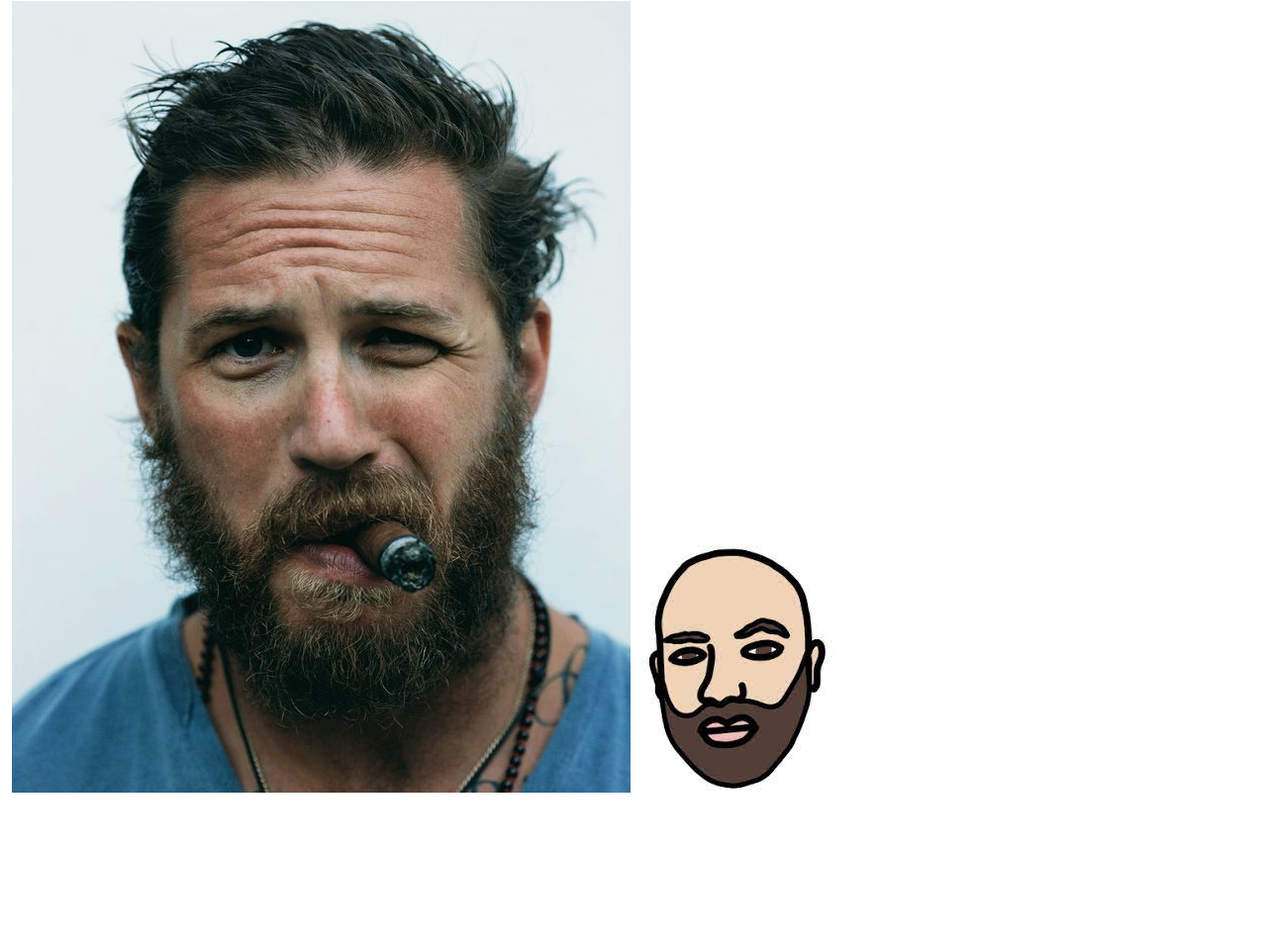
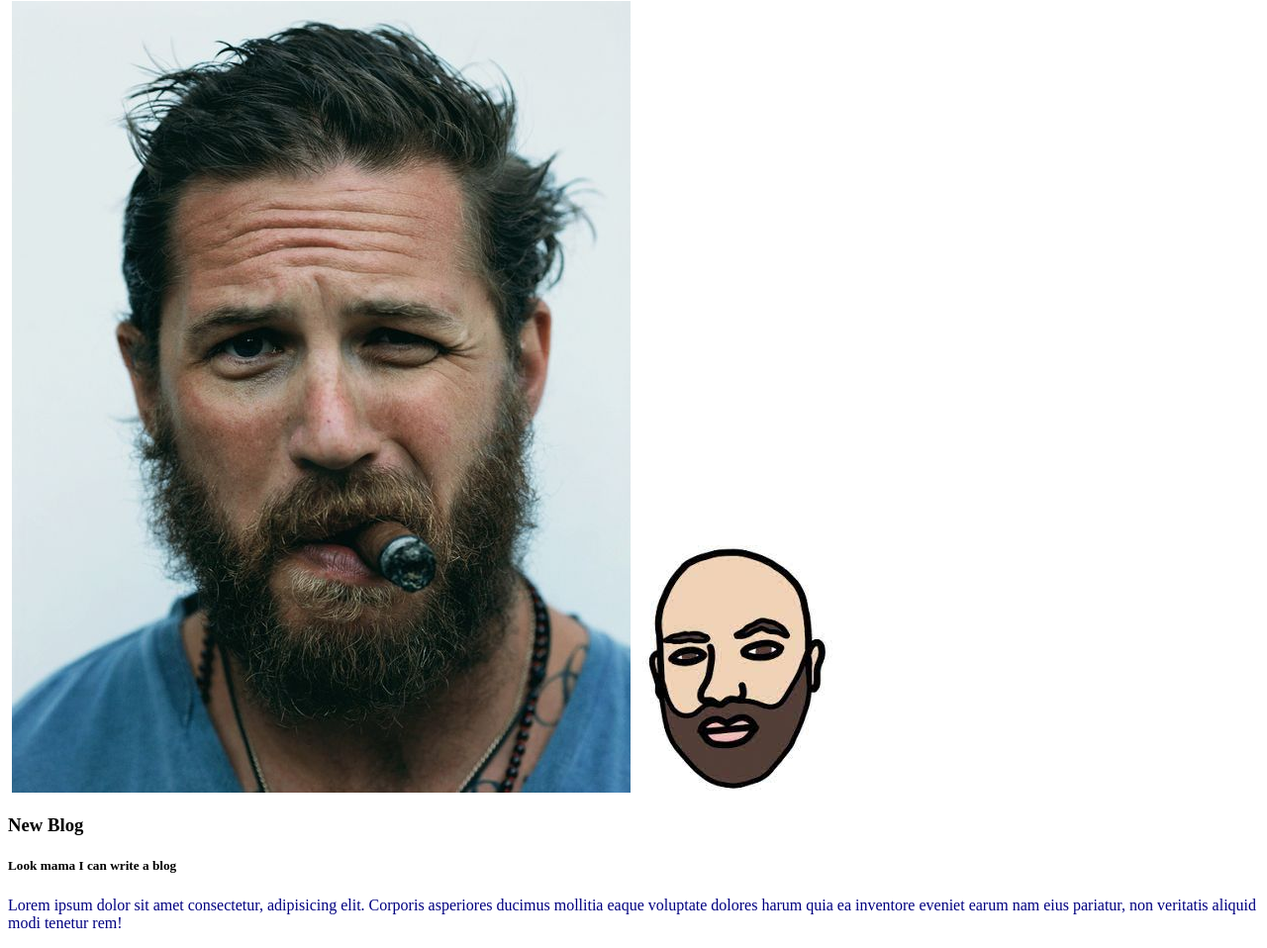
Before and after one commit to mishrahat/my-second-repo, a plain HTML site: page index.html in a window 1280 px wide. Shown: the part 235-1193 px from the top of the page at 99% size. Before the commit the page ends 1048 px from the top, so only its background shows below. Drawn offline with Linux system fonts and the light colour scheme.

Commit message:
newblogaddes

```diff
--- a/index.html
+++ b/index.html
@@ -18,4 +18,11 @@
     <img src="tommy.jpg" alt="">
     <img src="beardo.jpg" alt="">
     <img src="jinn.jpg" alt="">
+    <div>
+        <h3>New Blog</h3>
+        <h5>Look mama I can write a blog</h5>
+        <p>Lorem ipsum dolor sit amet consectetur, adipisicing elit. Corporis asperiores ducimus mollitia eaque
+            voluptate dolores harum quia ea inventore eveniet earum nam eius pariatur, non veritatis aliquid modi
+            tenetur rem! </p>
+    </div>
 </body>
```
